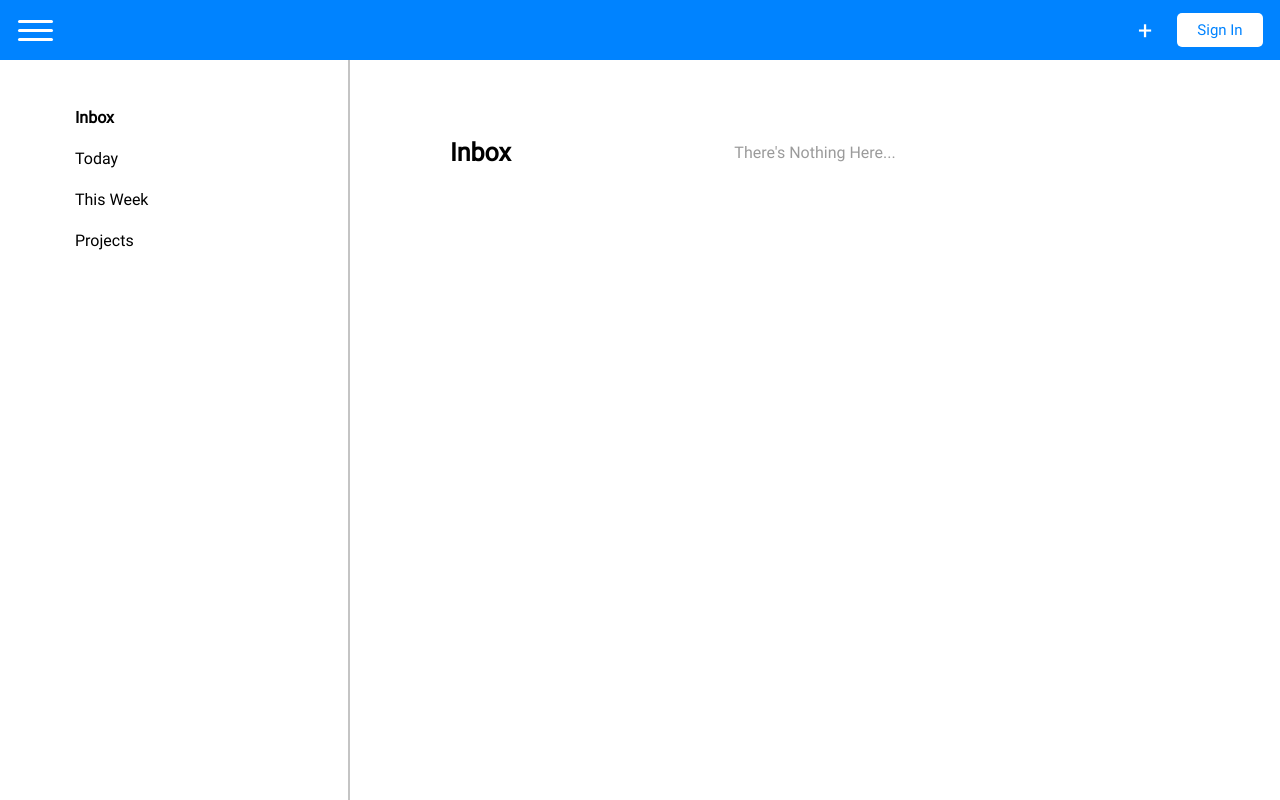
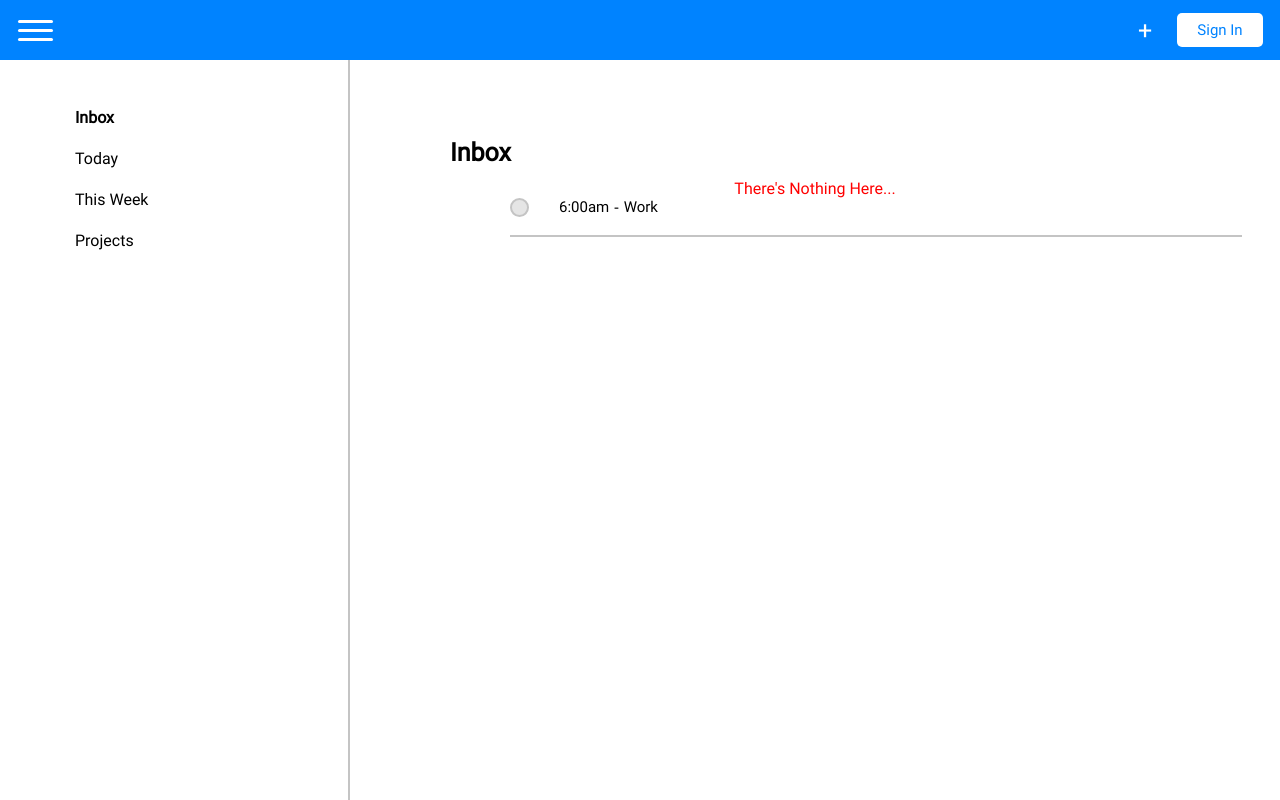
Before and after one commit to ec-rilo/project-todo-list, a website built with webpack: page src/index.ejs in a window 1280 px wide. Both pictures are taken after a click on the link "Inbox". Built offline with nearby package versions, Linux system fonts and the light colour scheme.

Commit message:
Add function that will populate notes when a tab is switched

```diff
--- a/src/index.ejs
+++ b/src/index.ejs
@@ -33,6 +33,7 @@
         <div class="right-content-container">
             <div class="right-content-info-container">
                 <p class="title">Today</p>
+                <div class="notes-container"></div>
             </div>
             <p class="no-content-text">There's Nothing Here...</p>
         </div>
--- a/src/modules/note-logic.js
+++ b/src/modules/note-logic.js
@@ -1,13 +1,14 @@
 'use strict'
 
 class Note {
-    constructor(title, bodyText) {
-        this.noteTitle = noteTitle;
-        this.noteBody = noteBody;
+    constructor(title, time, bodyText) {
+        this.title = title;
+        this.noteBody = bodyText;
+        this.time = time;
     }
 
     get title() {
-        return this.title;
+        return this._title;
     }
 
     set title(newTitle) {
@@ -29,24 +30,62 @@ class Note {
         this.bodyText = newBody;
     }
 
-    createNote(title, time) {
+    get time() {
+        return this._time;
+    }
 
-        const noteContainer = document.createElement('div');
+    set time(newTime) {
+        this._time = newTime;
+    }
+
+    createNote() {
+        let noteContainer = document.createElement('div');
         noteContainer.classList.add('note-container');
 
         const checkBubble = document.createElement('div');
         checkBubble.classList.add('check-bubble');
         noteContainer.appendChild(checkBubble);
 
-        const noteTitle = document.createElement('p');
-        noteTitle.classList.add('note-text', 'note-title')
-        noteTitle = `${this.title}`;
+        let noteTime = document.createElement('p');
+        noteTime.classList.add('note-text', 'note-time');
+        noteTime.innerHTML = `${this.time}`;
+        noteContainer.appendChild(noteTime);
+
+        let separator = document.createElement('p');
+        separator.classList.add('separator')
+        separator.innerHTML = ' - ';
+        noteContainer.appendChild(separator);
+
+        let noteTitle = document.createElement('p');
+        noteTitle.classList.add('note-text');
+        noteTitle.innerHTML = `${this.title}`;
         noteContainer.appendChild(noteTitle);
 
-        const noteTime = document.createElement('p');
+        return noteContainer;
+    }
+
+    createNoteInput() {
+        let noteContainer = document.createElement('div');
+        noteContainer.classList.add('note-container');
+
+        const checkBubble = document.createElement('div');
+        checkBubble.classList.add('check-bubble');
+        noteContainer.appendChild(checkBubble);
+
+        let noteTime = document.createElement('p');
         noteTime.classList.add('note-text', 'note-time');
-        noteTime = `${this.time}`;
+        noteTime.innerHTML = `${this.time}`;
         noteContainer.appendChild(noteTime);
+
+        let separator = document.createElement('p');
+        separator.classList.add('separator')
+        separator.innerHTML = ' - ';
+        noteContainer.appendChild(separator);
+
+        let noteTitle = document.createElement('p');
+        noteTitle.classList.add('note-text');
+        noteTitle.innerHTML = `${this.title}`;
+        noteContainer.appendChild(noteTitle);
 
         return noteContainer;
     }
@@ -66,34 +105,45 @@ class Tab {
     }
 }
 
-let noteProgram = (() => {
-    const incrementNoteBtn = document.querySelector('.increment-note-btn');
+function populateNotes() {
     const pageTitle = document.querySelector('.title');
     const noContentText = document.querySelector('.no-content-text');
+    const notesContainer = document.querySelector('.notes-container');
 
-    const inboxTab = new Tab('Inbox');
-    const todayTab = new Tab('Today');
-    const thisWeekTab = new Tab('This Week');
+    const inboxNote = new Note('Work', '6:00am', 'p');
+    const todayNote = new Tab('Today');
+    const thisWeekNote = new Tab('This Week');
 
-    incrementNoteBtn.addEventListener('click', () => {
     if (pageTitle.innerHTML === 'Inbox') {
-            noContentText.style.display = 'none';
-            inboxTab.createNote();
+        // If inbox notes has no notes display the no content text
+        // else
+        // Load the inbox notes
+        noContentText.style.color = 'red';
+        console.log('red');
+        notesContainer.appendChild(inboxNote.createNote());
     }
     else if (pageTitle.innerHTML === 'Today') {
-            noContentText.style.display = 'none';
+        // If today notes has no notes display the no content text
+        // else
+        // load the  today notes
+        noContentText.style.color = 'green';
         console.log('Today');
+        console.log('green');
     }
     else if (pageTitle.innerHTML === 'This Week') {
-            noContentText.style.display = 'none';
+        // If today notes has no notes display the no content text
+        // else
+        // load the this week notes
+        noContentText.style.color = 'blue';
         console.log('This Week');
+        console.log('blue');
     }
-    });
-    // When the user clicks on the add a note button
-    // Check what storage to use
-    // If the storage is Inbox
-        // populate page with a note creation and remove "There is nothing here..." text.
-        // If user inputs nothing delete the note and if there are no notes currently then display "There is nothing here..."
+}
+
+let loadTabInfo = (() => {
+
+    let inboxNotesArr = [];
+    localStorage.setItem('inboxNotesStorage', inboxNotesArr);
 
 });
 
@@ -101,17 +151,17 @@ let switchTabs = (() => {
     const pageTitle = document.querySelector('.title');
 
     if (pageTitle.innerHTML === 'Inbox') {
-        console.log('Inbox');
+        populateNotes();
     }
     else if (pageTitle.innerHTML === 'Today') {
-        console.log('Today');
+        populateNotes();
     }
     else if (pageTitle.innerHTML === 'This Week') {
-        console.log('This Week');
+        populateNotes();
     }
 });
 
 export {
     switchTabs,
-    noteProgram
+    loadTabInfo
 }
--- a/src/modules/tab-logic.js
+++ b/src/modules/tab-logic.js
@@ -1,8 +1,8 @@
 import {switchTabs} from './note-logic.js';
-import {noteProgram} from './note-logic.js';
+import {loadTabInfo} from './note-logic.js';
 
 const tabProgram = (() => {
-    noteProgram();
+    loadTabInfo();
 
     const inboxTab = document.querySelector('.inbox-tab');
     const todayTab = document.querySelector('.today-tab');
--- a/src/styles/main.css
+++ b/src/styles/main.css
@@ -148,6 +148,54 @@ body {
     font-weight: bold;
 }
 
+.notes-container {
+    margin-top: 30px;
+    margin-left: 60px;
+}
+
+.note-container {
+    display: flex;
+    flex-direction: note;
+    align-items: center;
+    width: 95%;
+    height: 25px;
+    margin-top: 15px;
+    padding-bottom: 15px;
+    border-bottom: 2px solid #C4C4C4;
+}
+
+.separator {
+    margin-left: 5px;
+    margin-right: 5px;
+}
+
+.note-text-container {
+
+}
+
+.note-text {
+    font-size: 15px;
+}
+
+.note-time {
+}
+
+.note-title {
+}
+
+.note-body {
+
+}
+
+.check-bubble {
+    border-radius: 50%;
+    margin-right: 30px;
+    height: 15px;
+    width: 15px;
+    background-color: rgba(0, 0, 0, .1);
+    border: 2px solid #C4C4C4;
+}
+
 .no-content-text {
     position: absolute;
     color: var(--color-3);
```
Also changed, not shown: dist/index.html, dist/main.js. Lines whose indentation alone changed are shown as unchanged.
